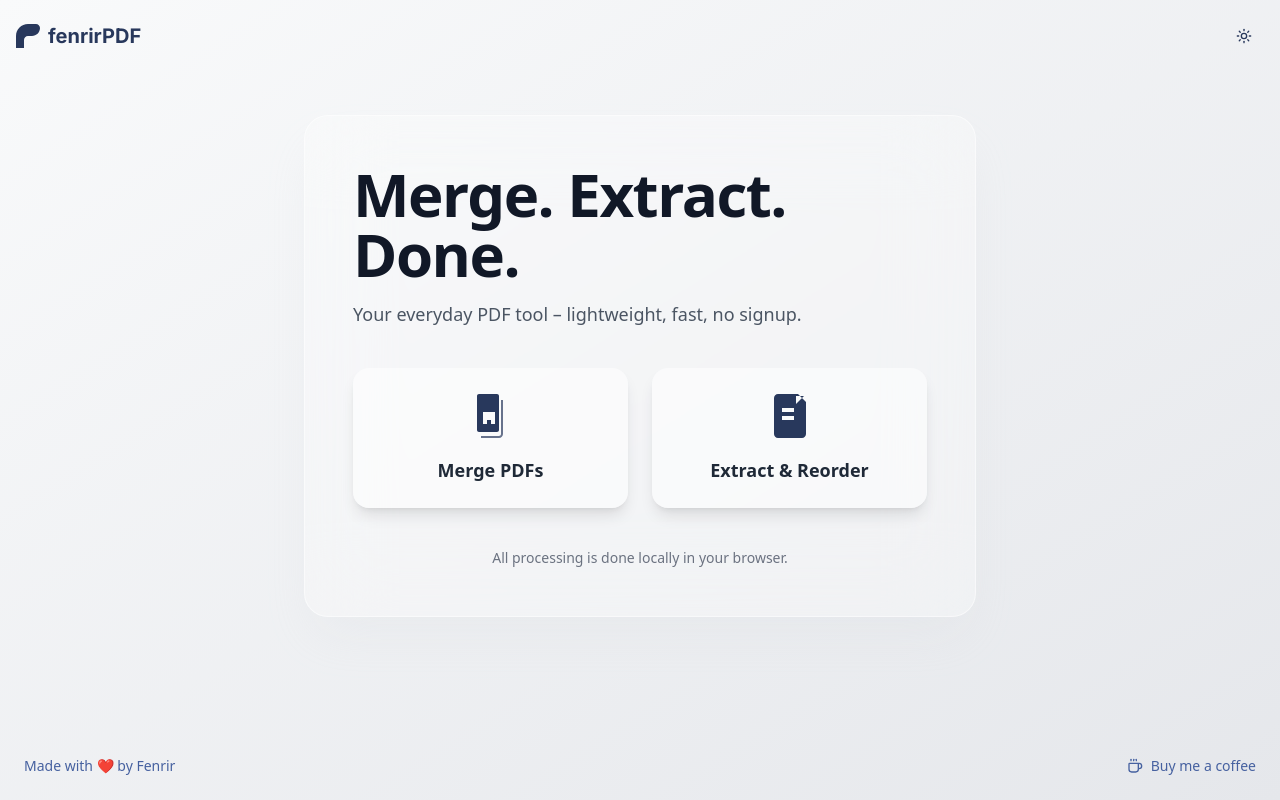
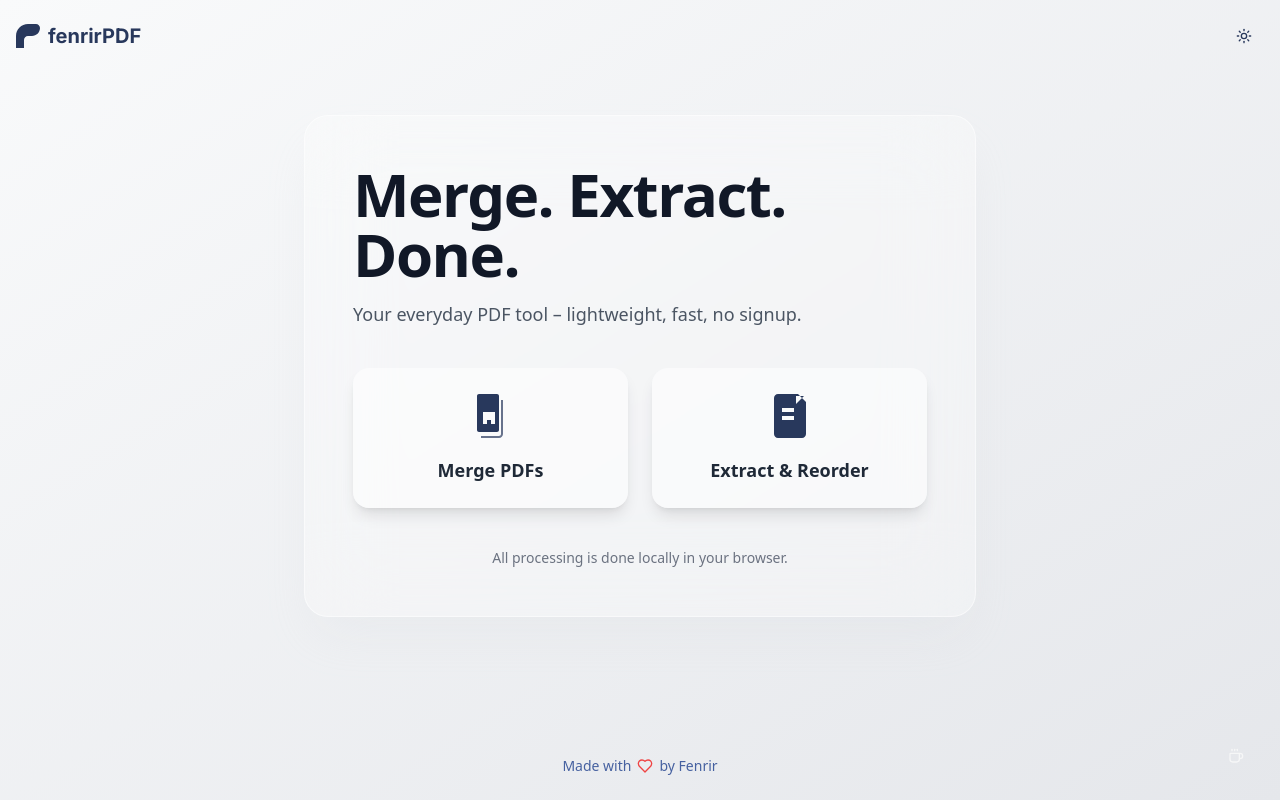
Before and after one commit to ankitxrishav/FenrirPDF, a Next.js app: page / in a window 1280 px wide. Built offline with nearby package versions, Linux system fonts and the light colour scheme.

Commit message:
center footer copy and adjust chai button text

```diff
--- a/src/app/page.tsx
+++ b/src/app/page.tsx
@@ -1,6 +1,14 @@
 import Link from 'next/link';
-import { Coffee } from 'lucide-react';
+import { Coffee, Heart } from 'lucide-react';
 import { Header } from '@/components/Header';
+import { Button } from '@/components/ui/button';
+import { Input } from '@/components/ui/input';
+import { Label } from '@/components/ui/label';
+import {
+  Popover,
+  PopoverContent,
+  PopoverTrigger,
+} from '@/components/ui/popover';
 
 const MergeIcon = () => (
     <svg width="48" height="48" viewBox="0 0 48 48" fill="none" xmlns="http://www.w3.org/2000/svg">
@@ -52,11 +60,38 @@ export default function Home() {
             </div>
         </div>
       </main>
-      <footer className="w-full p-6 flex justify-between items-center text-sm text-muted-foreground">
-        <p>Made with ❤️ by Fenrir</p>
-        <a href="https://buymeacoffee.com/fenrirxankit" target="_blank" rel="noopener noreferrer" className="inline-flex items-center gap-2 hover:text-primary transition-colors">
-            <Coffee className="h-4 w-4"/> Buy me a coffee
-        </a>
+      <footer className="w-full p-6 text-sm text-muted-foreground text-center relative">
+        <p className="flex items-center justify-center gap-1.5">
+          Made with <Heart className="h-4 w-4 text-red-500" /> by Fenrir
+        </p>
+        <div className="absolute bottom-6 right-6">
+            <Popover>
+                <PopoverTrigger asChild>
+                    <Button variant="ghost" size="icon" className="rounded-full hover:bg-white/20">
+                        <Coffee className="h-5 w-5 text-primary-foreground/80" />
+                    </Button>
+                </PopoverTrigger>
+                <PopoverContent className="w-80 mr-4">
+                    <div className="grid gap-4">
+                        <div className="space-y-2">
+                            <h4 className="font-medium leading-none">Buy me a coffee</h4>
+                            <p className="text-sm text-muted-foreground">
+                                If you like this tool, consider supporting its development.
+                            </p>
+                        </div>
+                        <div className="grid gap-2">
+                            <Label htmlFor="amount">Amount ($)</Label>
+                            <Input id="amount" defaultValue="5" />
+                        </div>
+                        <a href="https://buymeacoffee.com/fenrirxankit" target="_blank" rel="noopener noreferrer">
+                          <Button className="w-full">
+                            Support with ❤️
+                          </Button>
+                        </a>
+                    </div>
+                </PopoverContent>
+            </Popover>
+        </div>
       </footer>
     </div>
   );
```
